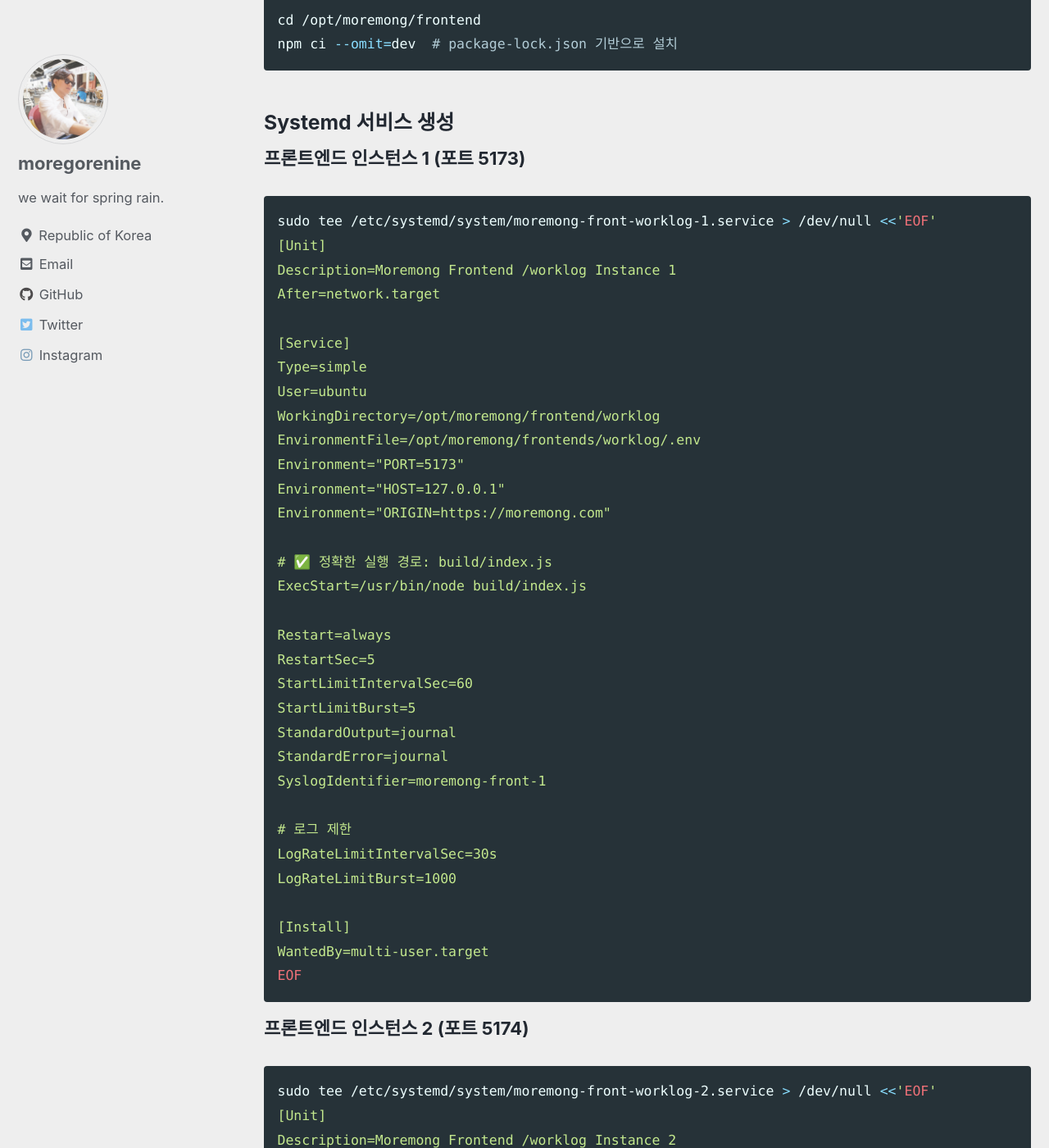
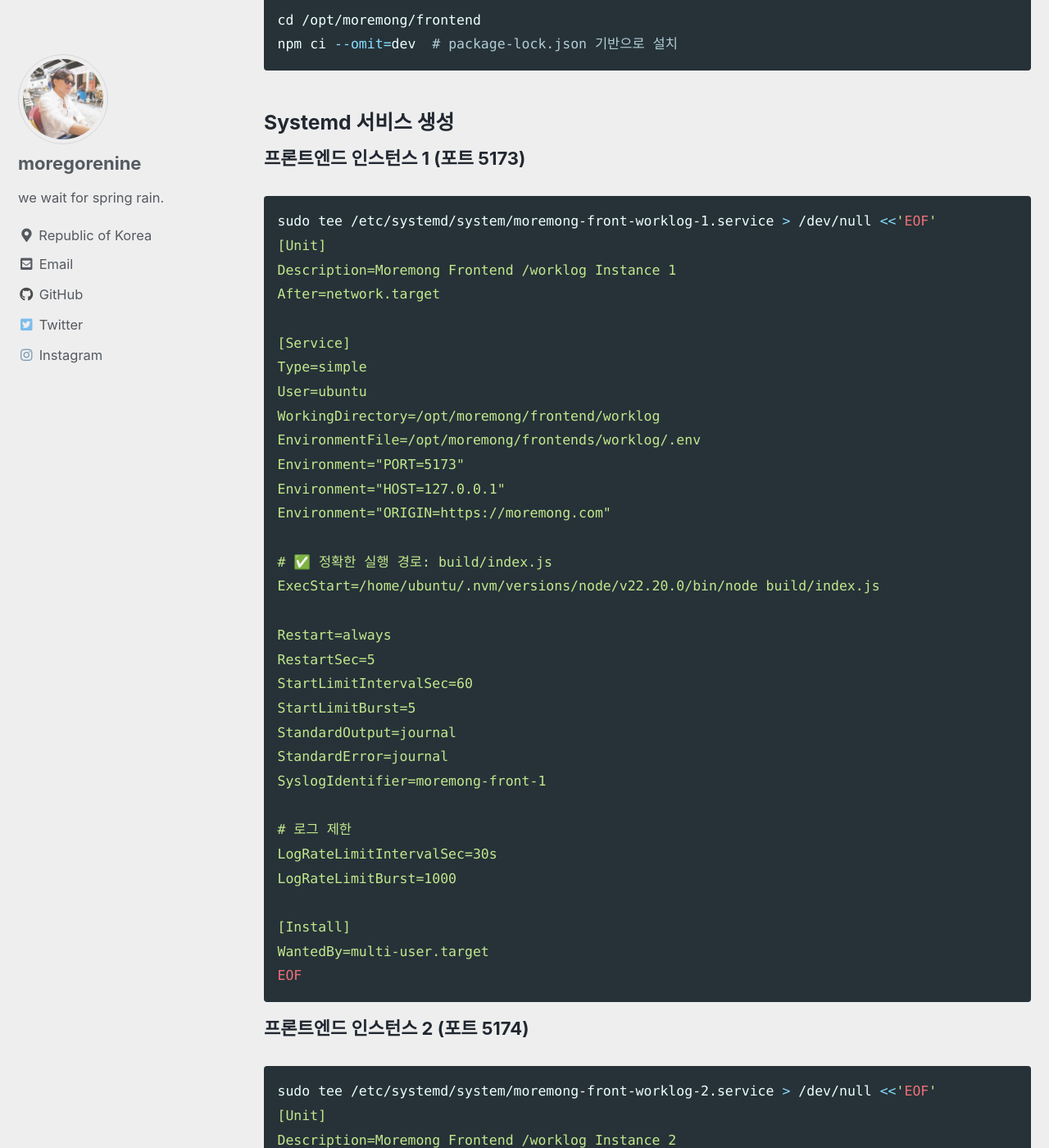
Before and after one commit to moregorenine/moregorenine.github.io, a Jekyll site: the page built from _posts/dev/2025-11-16-ubuntu-deployment-guide-claude.md, in a window 1280 px wide and 1400 px high, scrolled down 26026 px. Shown: the whole window at 82% size. Built offline with Jekyll 4.4.1, drawn with Linux system fonts in a browser that asks for light colours; cached includes are drawn as plain includes; comment, search, counter and statistics services are not loaded; some of the changed text lies outside the part shown.

Commit message:
Update 2025-11-16-ubuntu-deployment-guide-claude.md

```diff
--- a/_posts/dev/2025-11-16-ubuntu-deployment-guide-claude.md
+++ b/_posts/dev/2025-11-16-ubuntu-deployment-guide-claude.md
@@ -756,7 +756,7 @@ Environment="HOST=127.0.0.1"
 Environment="ORIGIN=https://moremong.com"
 
 # ✅ 정확한 실행 경로: build/index.js
-ExecStart=/usr/bin/node build/index.js
+ExecStart=/home/ubuntu/.nvm/versions/node/v22.20.0/bin/node build/index.js
 
 Restart=always
 RestartSec=5
@@ -793,7 +793,7 @@ Environment="HOST=127.0.0.1"
 Environment="ORIGIN=https://moremong.com"
 
 # ✅ 정확한 실행 경로: build/index.js
-ExecStart=/usr/bin/node build/index.js
+ExecStart=/home/ubuntu/.nvm/versions/node/v22.20.0/bin/node build/index.js build/index.js
 
 Restart=always
 RestartSec=5
```
